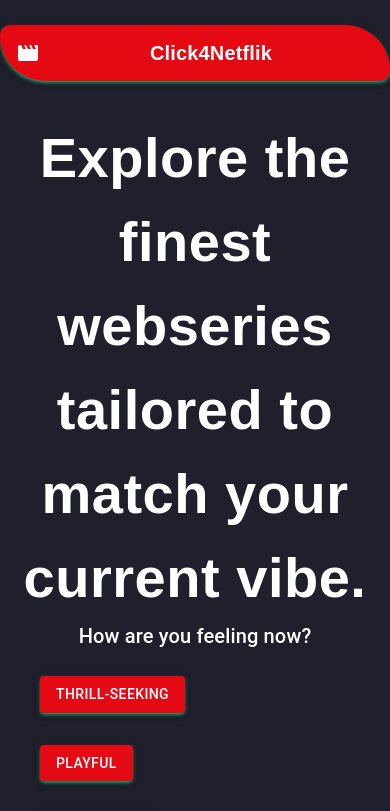
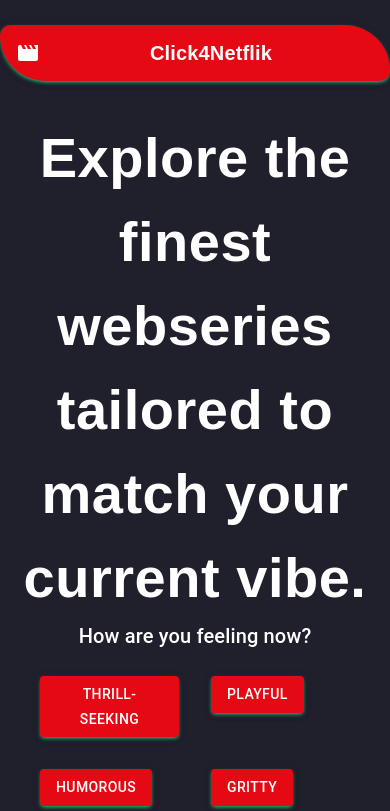
Before and after one commit to nitishgiri007/NetflixSeriesDetailsFrontend, a React (Create React App) app: page / in a window 390 px wide. Shown: the top 811 px of the page. Built offline with nearby package versions, Linux system fonts and the light colour scheme.

Commit message:
change in mobile view

```diff
--- a/src/components/LandinPage.js
+++ b/src/components/LandinPage.js
@@ -108,7 +108,7 @@
             <div className={classes.groot}>
               <Grid container spacing={2}>
                 {moods.map((mood, index) => (
-                  <Grid item xs={12} sm={6} md={4} lg={3} xl={2} key={index}>
+                  <Grid item xs={6} sm={6} md={4} lg={3} xl={2} key={index}>
                     <Button
                       variant="contained"
                       size="medium"
```
